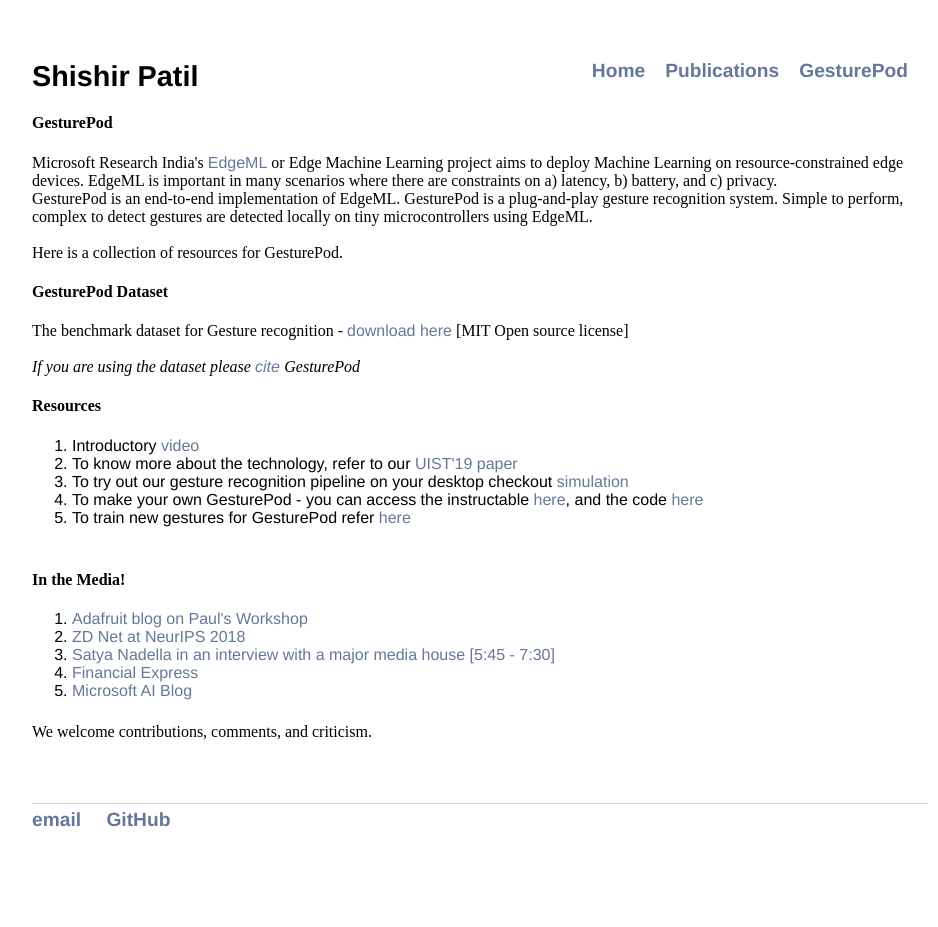
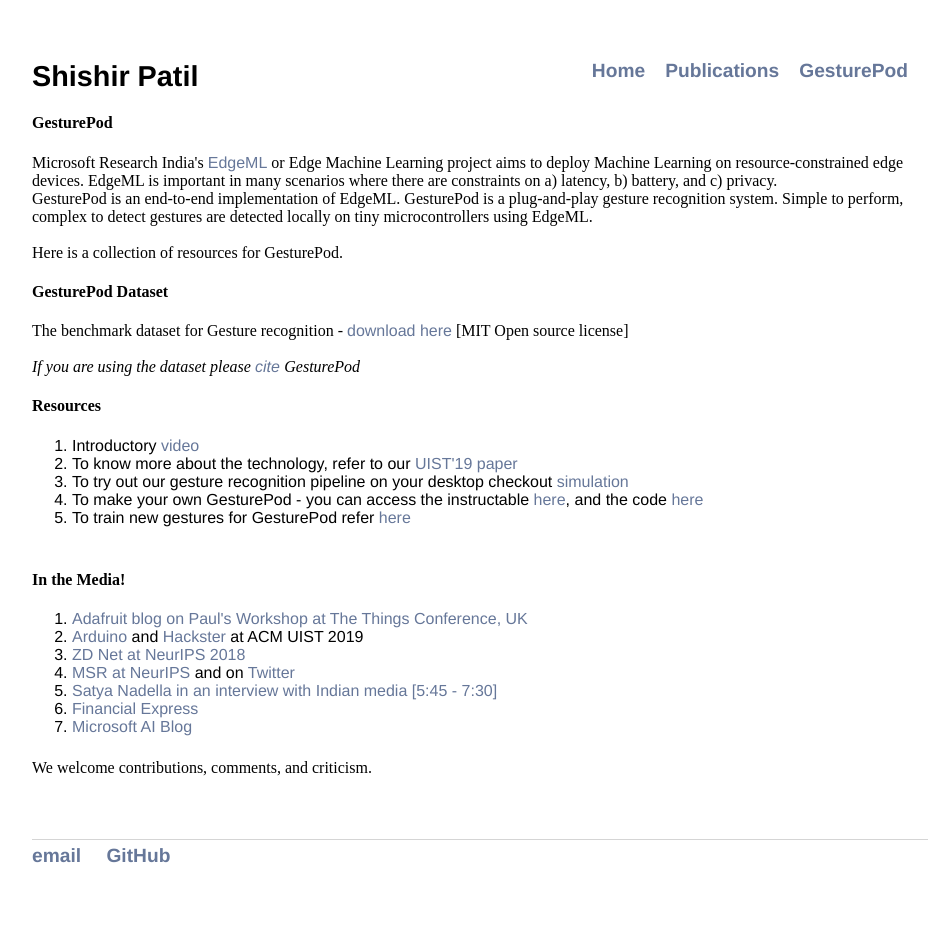
Before and after one commit to ShishirPatil/ShishirPatil.github.io, a Jekyll site: the page built from gesturepod/index.html, in a window 1280 px wide. Shown: the whole page, without its empty margins (160-1098 px from the left). Built offline with Jekyll 4.4.1, drawn with Linux system fonts in a browser that asks for light colours; before the commit the page ends 900 px from its top, so only the background shows below that.

Commit message:
Updating Media

```diff
--- a/gesturepod/index.html
+++ b/gesturepod/index.html
@@ -33,11 +33,14 @@
 
 			<h4>In the Media!</h4>
 			<ol>
-				<li> <a href='https://blog.adafruit.com/2019/10/14/machine-learning-monday-machine-learning-on-an-adafruit-trinket-m0-to-recognize-gestures-adafruit-microsoft-protonn-paulfo-thethingsconference-ttn_uk/'>Adafruit blog on Paul's Workshop</a></li>
+				<li> <a href='https://blog.adafruit.com/2019/10/14/machine-learning-monday-machine-learning-on-an-adafruit-trinket-m0-to-recognize-gestures-adafruit-microsoft-protonn-paulfo-thethingsconference-ttn_uk/'>Adafruit blog on Paul's Workshop at The Things Conference, UK</a></li>
+				<li> <a href='https://blog.arduino.cc/2019/11/06/gesturepod-is-a-clip-on-smartphone-interface-for-the-visually-impaired/'>Arduino</a> and <a href='https://www.hackster.io/news/gesturepod-is-a-cane-based-smartphone-interface-8c37776ad7d2'>Hackster</a> at ACM UIST 2019</a></li>
 				<li> <a href="https://www.zdnet.com/video/microsoft-researchers-add-smarts-to-everyday-objects/?fbclid=IwAR3DCey1X675mQ-uk7mu1Wl8aFXM4AQGNL4SygercVQY6PsmDkFvO3P9BE8"> ZD Net at NeurIPS 2018 </a></li>
-				<li> <a href="https://www.ndtv.com/video/exclusive/ndtv-special-ndtv-24x7/why-empathy-is-key-to-innovation-microsoft-chief-satya-nadella-to-ndtv-471666"> Satya Nadella in an interview with a major media house [5:45 - 7:30]</li>
+				<li> <a href="https://www.microsoft.com/en-us/research/event/neurips-2018/#!demonstrations">MSR at NeurIPS</a> and on <a href="https://twitter.com/msftresearch/status/1068980917178372097?lang=en">Twitter</a>
+				<li> <a href="https://www.ndtv.com/video/exclusive/ndtv-special-ndtv-24x7/why-empathy-is-key-to-innovation-microsoft-chief-satya-nadella-to-ndtv-471666"> Satya Nadella in an interview with Indian media [5:45 - 7:30]</li>
 				<li><a href="http://epaper.financialexpress.com/1462735/Indian-Express/December-11,-2017#page/8/1">Financial Express </a></li>
 				<li> <a href="https://blogs.microsoft.com/ai/ais-big-leap-tiny-devices-opens-world-possibilities/">Microsoft AI Blog</a></li>
+				<!-- https://www.digit.in/features/software/microsoft-continues-to-stand-behind-ai-45921.html -->
 			</ol>
 			</br>
 
```
